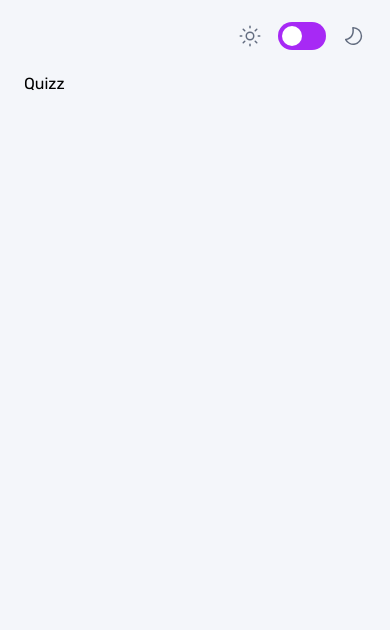
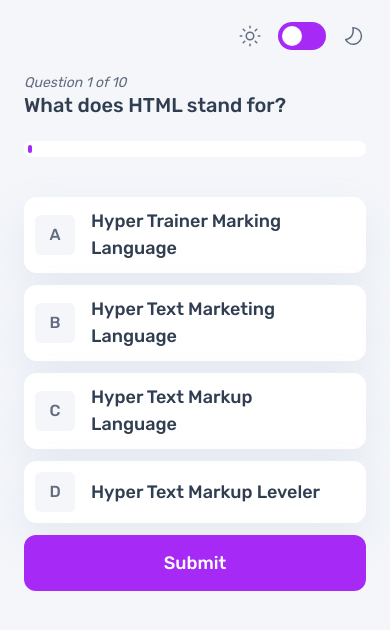
Before and after one commit to MarcAlva2003/quizz-app-react, a React (Vite) app: page / in a window 390 px wide. Both pictures are taken after a click on the button "HTML". Shown: the top 630 px of the page. Built offline with nearby package versions, Linux system fonts and the light colour scheme.

Commit message:
Add: quiz page mobile light mode

```diff
--- /dev/null
+++ b/src/modules/quiz/quiz.module.tsx
@@ -0,0 +1,163 @@
+import './quiz.style.css'
+
+import {
+  ICategories,
+  IQuizCategoryFormatted,
+  IQuizQuestion,
+} from "../../interfaces/quiz-data.interface";
+import { useEffect, useMemo, useState } from "react";
+
+import { Button } from "../../UI/button/button.component";
+import { CategoryTitle } from "../../components/categoty-title/category-title.component";
+import { OptionItemComponent } from "../../components/option-item/option-item.component";
+import { ProgressBar } from "../../UI/progress-bar/progress-bar.component";
+import { useParams } from "react-router-dom";
+import { useQuizData } from "../../hooks/useQuizData";
+
+export interface IQuizQuestionFormatted {
+  question: string;
+  options: { title: string; isCorrect: boolean }[];
+}
+
+export const QuizModule = () => {
+  const [categoryData, setCategoryData] = useState<
+    IQuizCategoryFormatted | undefined
+  >(undefined);
+  const [questions, setQuestions] = useState<IQuizQuestion[] | undefined>(
+    undefined
+  );
+  const [step, setStep] = useState<number>(0);
+  const [quizCompleted, setQuizCompleted] = useState<boolean>(false);
+  const [answerSubmited, setAnswerSubmited] = useState<boolean>(false);
+  const [points, setPoints] = useState<number>(0);
+  const [focusOption, setFocusOption] = useState<number>(-1);
+  const { category } = useParams();
+  const { getQuestionsByCategory } = useQuizData();
+
+  const currentCuestion: IQuizQuestionFormatted | undefined = useMemo(() => {
+    if (!questions) {
+      return;
+    }
+    const current = questions[step];
+    if (!current) return undefined;
+    return {
+      question: current.question,
+      options: current.options.map((item: string) => {
+        return {
+          title: item,
+          isCorrect: current.answer === item,
+        };
+      }),
+    };
+  }, [questions, step]);
+
+  const onSelectOption = (option: number) => {
+    setFocusOption(option);
+  };
+
+  const handleNextStep = () => {
+    if (!questions) return;
+    if (step + 1 < questions.length) {
+      setAnswerSubmited(false);
+      setFocusOption(-1);
+      setStep(step + 1);
+    } else {
+      console.log("HERE");
+      setQuizCompleted(true);
+    }
+  };
+  const handleSumitAnswer = () => {
+    if (!currentCuestion) return;
+    const answerCorrect = currentCuestion.options[focusOption].isCorrect;
+    setAnswerSubmited(true);
+    answerCorrect && setPoints(points + 1);
+  };
+
+  const handleSumit = () => {
+    answerSubmited ? handleNextStep() : handleSumitAnswer();
+  };
+
+  useEffect(() => {
+    if (!categoryData) {
+      return;
+    }
+    setQuestions(categoryData.questions);
+  }, [categoryData]);
+
+  const getCategory = async () => {
+    const selectedCatedoty = await getQuestionsByCategory(
+      category as ICategories
+    );
+    selectedCatedoty && setCategoryData(selectedCatedoty);
+  };
+
+  useEffect(() => {
+    getCategory();
+  }, [category]);
+
+  return quizCompleted ? (
+    <section className="score-show">
+      <div className="score-left">
+        <h1 className="score-left--title">
+          Quiz Completed <br />
+          <b>You scored...</b>
+        </h1>
+      </div>
+      <div className="score-right">
+        <div className="score-right--container">
+          <div className="score-right--container__category">
+            {categoryData && <CategoryTitle {...categoryData} />}
+          </div>
+          <div className="score-right--container__points">
+            <h2>{points}</h2>
+          </div>
+          <div className="score-right--container__length">out of {questions?.length}</div>
+        </div>
+        <div className="score-right--button">
+          <Button onClick={() => {}} text='Play Again' />
+        </div>
+      </div>
+    </section>
+  ) : currentCuestion && questions ? (
+    <section className='question-container'>
+      <div className="question-left">
+        <div className="question-left--text">
+          <p>
+            Question {step + 1} of {questions.length}
+          </p>
+          <h2>{currentCuestion.question}</h2>
+        </div>
+        <div className="question-left--progress">
+          <ProgressBar progress={(step * 100) / questions.length} />
+        </div>
+      </div>
+      <div className="question-right">
+        <div className="question-right--options">
+          {currentCuestion.options.map((item, index: number) => (
+            <OptionItemComponent
+              onClick={() => {
+                !answerSubmited && onSelectOption(index);
+              }}
+              value={item.title}
+              optionLetter={(index + 10).toString(36).toUpperCase()}
+              focus={index === focusOption}
+              correct={item.isCorrect}
+              showResults={
+                answerSubmited && (item.isCorrect || index === focusOption)
+              }
+            />
+          ))}
+        </div>
+        <div className="question-right--submit">
+          <Button
+            onClick={handleSumit}
+            disabled={!answerSubmited && focusOption < 0}
+            text={answerSubmited ? "Next Question" : "Submit"}
+          />
+        </div>
+      </div>
+    </section>
+  ) : (
+    <div>Loading</div>
+  );
+};
--- /dev/null
+++ b/src/modules/quiz/quiz.style.css
@@ -0,0 +1,58 @@
+.question-left--text {
+  margin-bottom: 24px;
+  p {
+    font-size: 14px;
+    font-style: italic;
+    font-weight: 400;
+    @apply text-navy-grey dark:text-bluish;
+  }
+  h2 {
+    font-size: 20px;
+    font-weight: 500;
+    line-height: 120%;
+    @apply text-navy-dark;
+  }
+}
+.question-left--progress {
+  margin-bottom: 40px;
+}
+.question-right--options {
+  margin-bottom: 12px;
+}
+
+.score-left {
+  margin-bottom: 40px;
+  &--title {
+    font-size: 40px;
+    font-weight: 300;
+    line-height: calc(100% + 8px);
+    b {
+      font-weight: 500;
+    }
+  }
+}
+.score-right {
+  &--container {
+    padding: 32px;
+    border-radius: 12px;
+    margin-bottom: 12px;
+    @apply bg-white;
+    &__category {
+      margin: 0 auto;
+      width: fit-content;
+      margin-bottom: 16px;
+    }
+    &__points {
+      text-align: center;
+      font-size: 88px;
+      font-weight: 500;
+      margin-bottom: 16px;
+      @apply text-navy-dark;
+    }
+    &__length {
+      font-size: 18px;
+      text-align: center;
+      @apply text-navy-grey;
+    }
+  }
+}
--- a/src/pages/quizz.page.tsx
+++ b/src/pages/quizz.page.tsx
@@ -1,12 +1,5 @@
-import { useParams } from 'react-router-dom';
+import { QuizModule } from "../modules/quiz/quiz.module";
 
 export const QuizzPage = () => {
-const {category} = useParams();
-console.log({category});
-
-  return (
-    <>
-    Quizz
-    </>
-  )
-}
+  return <QuizModule />;
+};
```
